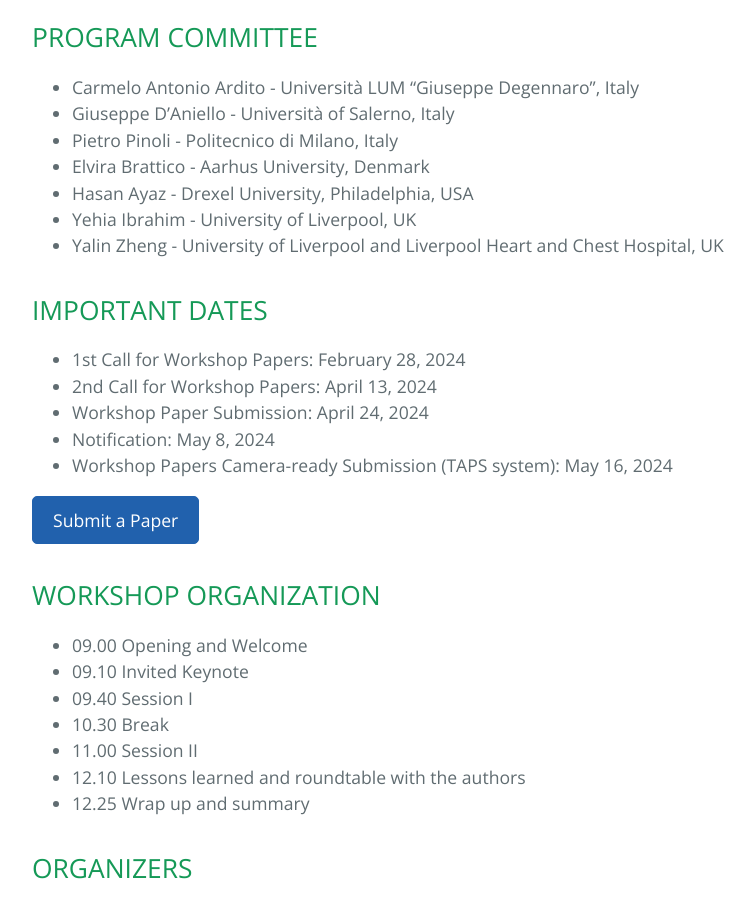
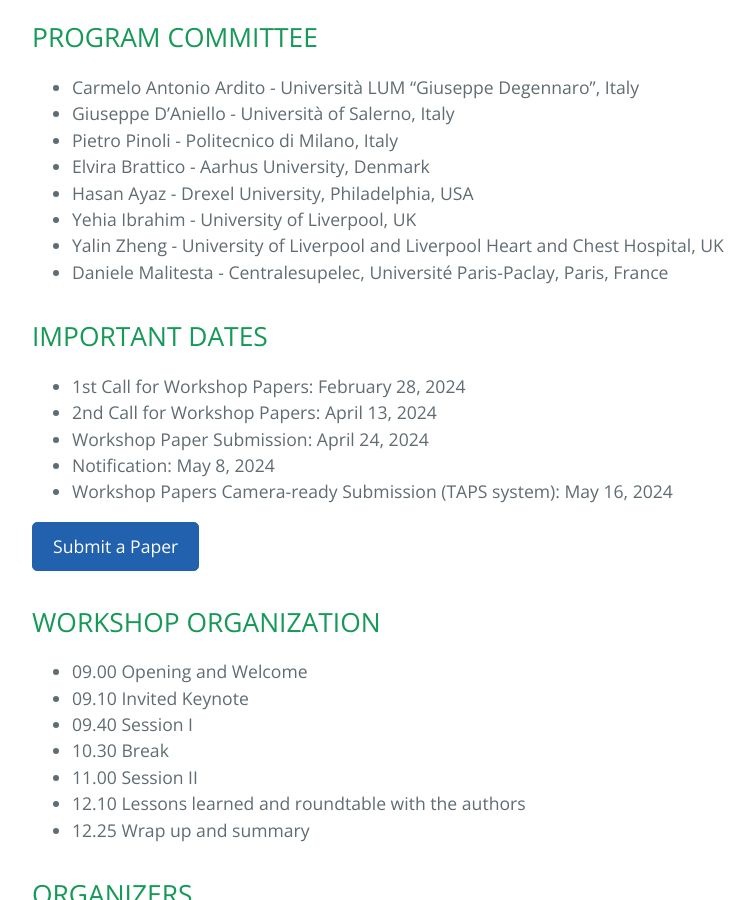
Before and after one commit to sisinflab/webium24, a Jekyll site: the page built from index.md, in a window 1280 px wide and 900 px high, scrolled down 2945 px. Shown: the whole window, without its empty margins (192-946 px from the left). Built offline with Jekyll 4.4.1, drawn with Linux system fonts in a browser that asks for light colours.

Commit message:
Update index.md

```diff
--- a/index.md
+++ b/index.md
@@ -61,6 +61,7 @@ Topics of interest include, but are not limited to:
 + Hasan Ayaz -  Drexel University, Philadelphia, USA
 + Yehia Ibrahim -  University of Liverpool, UK
 + Yalin Zheng -  University of Liverpool and Liverpool Heart and Chest Hospital, UK
++ Daniele Malitesta - Centralesupelec, Université Paris-Paclay, Paris, France
 
 ## IMPORTANT DATES <a name="ID"></a>
 
```
